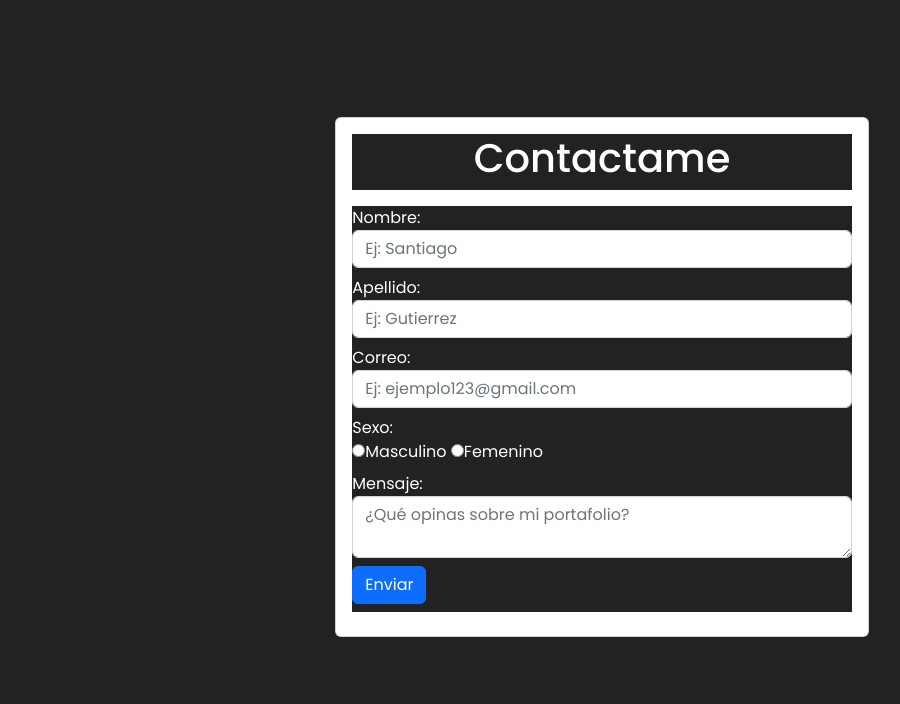
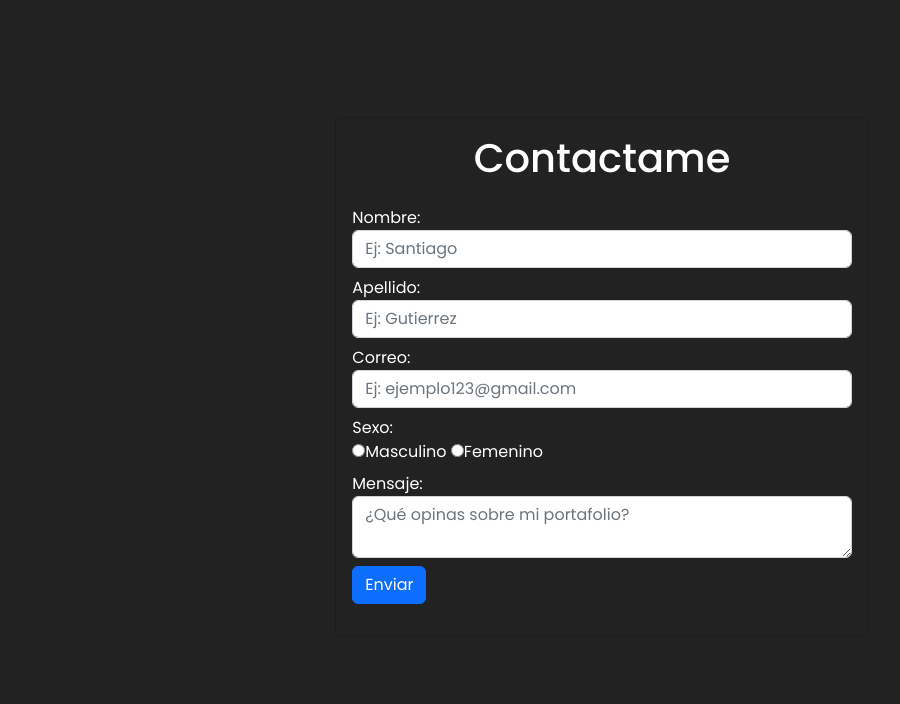
Before and after one commit to SantiagoGL2/Portafolio, a plain HTML site: page pages/contacto.html in a window 1280 px wide. Shown: the part 683-1387 px from the top of the page, without its empty margins (38-938 px from the left). Drawn offline with nearby package versions, Linux system fonts and the light colour scheme.

Commit message:
contacto

```diff
--- a/css/style.scss
+++ b/css/style.scss
@@ -269,6 +269,9 @@ ul{
 .card col-md-5 p-3{
     color: #222;
 }
+.p-3{
+    background-color: #fff00000;
+}
 /*PROYECTOS */
 .card-text, .card-title{
     color: $color__secundario;
```
Also changed, not shown: css/style.css, 1 other file.
